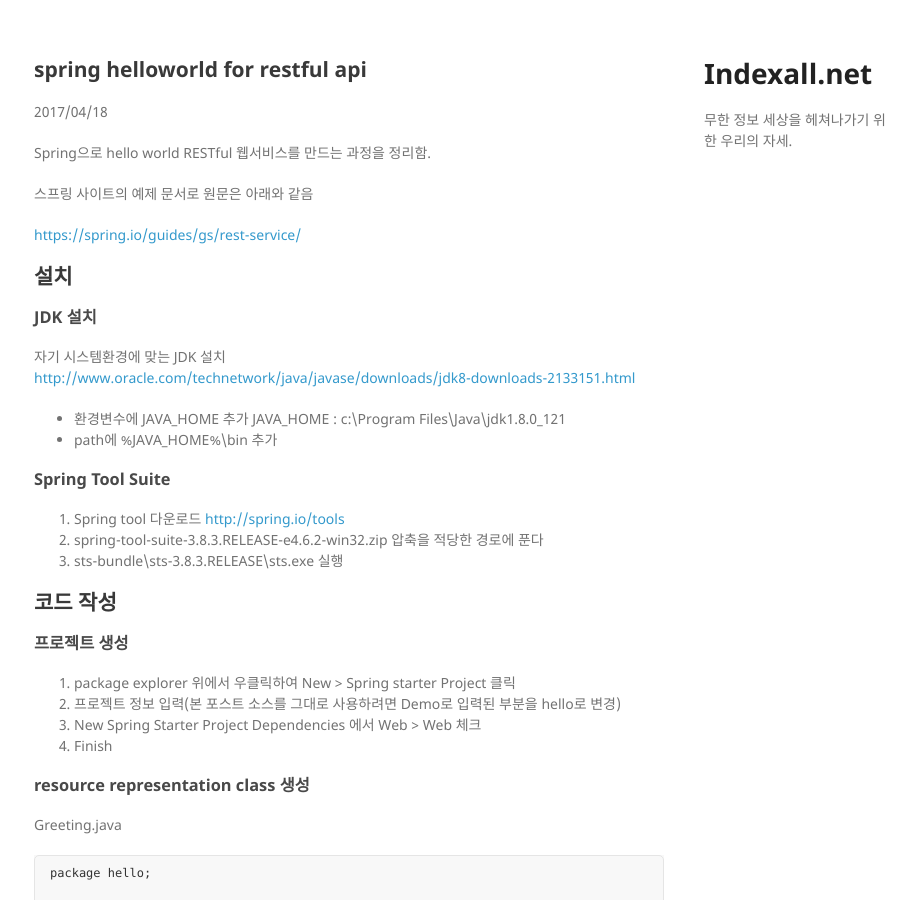
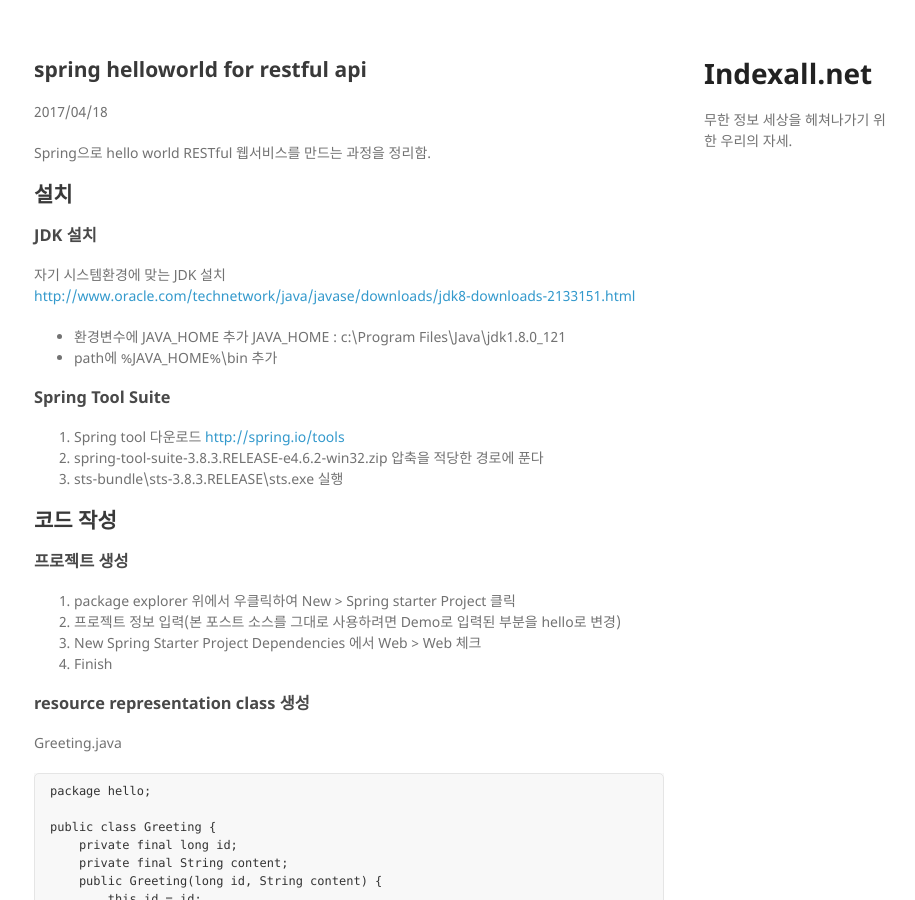
Before and after one commit to indexall/indexall.github.io, a Jekyll site: the page built from _posts/2017-04-18-spring-helloworld-rest-example.md, in a window 1280 px wide and 900 px high. Shown: the whole window, without its empty margins (176-1091 px from the left). Built offline with Jekyll 4.4.1, drawn with Linux system fonts in a browser that asks for light colours; part of the change alters nothing that is shown; some of the changed text lies outside the part shown.

Commit message:
Update 2017-04-18-spring-helloworld-rest-example.md

```diff
--- a/_posts/2017-04-18-spring-helloworld-rest-example.md
+++ b/_posts/2017-04-18-spring-helloworld-rest-example.md
@@ -6,11 +6,6 @@ author: "indexall"
 meta: "spring helloworld restful api"
 ---
 Spring으로 hello world RESTful 웹서비스를 만드는 과정을 정리함.
-
-스프링 사이트의 예제 문서로 원문은 아래와 같음
-
-[https://spring.io/guides/gs/rest-service/](https://spring.io/guides/gs/rest-service/)
-
 
 ## 설치
 ### JDK 설치
@@ -105,4 +100,6 @@ public class HelloApplication {
 
 
 ## 참고 사이트
-https://spring.io/guides/gs/rest-service/
+스프링 사이트의 예제 문서를 참고하였으며 원문은 아래와 같음
+
+[https://spring.io/guides/gs/rest-service/](https://spring.io/guides/gs/rest-service/)
```
